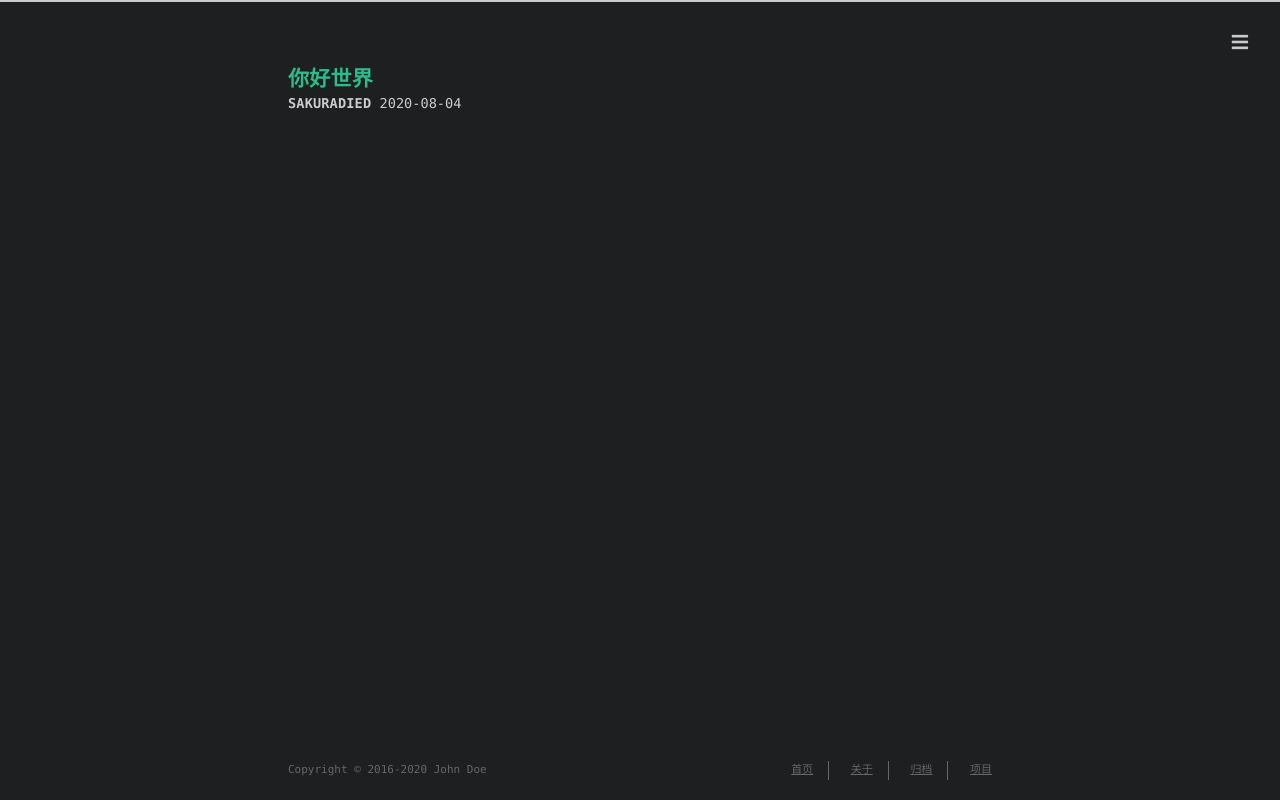
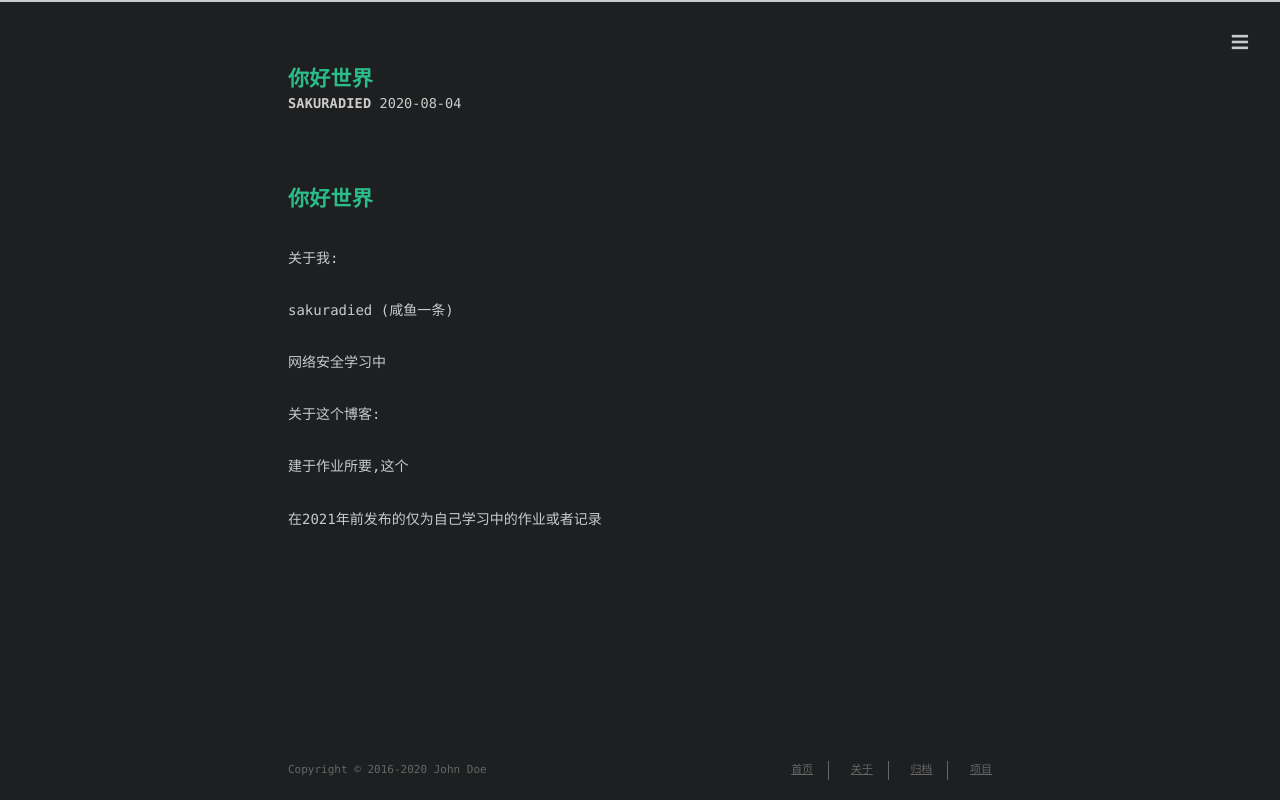
Before and after one commit to sakuradied/sakuradied.github.io, a plain HTML site: page 2020/08/04/你好世界/index.html in a window 1280 px wide. Drawn offline with Linux system fonts and the light colour scheme; a web font is replaced by a local one.

Commit message:
Site updated: 2020-08-06 18:12:44

```diff
--- a/2020/08/04/你好世界/index.html
+++ b/2020/08/04/你好世界/index.html
@@ -6,13 +6,15 @@
     <meta http-equiv="X-UA-Compatible" content="IE=edge">
     <meta name="HandheldFriendly" content="True">
     <meta name="viewport" content="width=device-width, initial-scale=1, maximum-scale=1" />
-    <meta property="og:type" content="article">
+    <meta name="description" content="你好世界关于我: sakuradied (咸鱼一条) 网络安全学习中 关于这个博客: 建于作业所要,这个 在2021年前发布的仅为自己学习中的作业或者记录">
+<meta property="og:type" content="article">
 <meta property="og:title" content="你好世界">
 <meta property="og:url" content="http://yoursite.com/2020/08/04/%E4%BD%A0%E5%A5%BD%E4%B8%96%E7%95%8C/index.html">
 <meta property="og:site_name" content="sakuradied">
+<meta property="og:description" content="你好世界关于我: sakuradied (咸鱼一条) 网络安全学习中 关于这个博客: 建于作业所要,这个 在2021年前发布的仅为自己学习中的作业或者记录">
 <meta property="og:locale" content="zh_CN">
 <meta property="article:published_time" content="2020-08-04T02:31:38.000Z">
-<meta property="article:modified_time" content="2020-08-04T02:31:38.251Z">
+<meta property="article:modified_time" content="2020-08-06T10:12:34.208Z">
 <meta property="article:author" content="John Doe">
 <meta name="twitter:card" content="summary">
 
@@ -103,7 +105,7 @@
 
     </div>
     <div id="toc">
-
+      <ol class="toc"><li class="toc-item toc-level-1"><a class="toc-link" href="#%E4%BD%A0%E5%A5%BD%E4%B8%96%E7%95%8C"><span class="toc-number">1.</span> <span class="toc-text">你好世界</span></a></li></ol>
     </div>
   </span>
 </div>
@@ -142,6 +144,12 @@
 
 
   <div class="content" itemprop="articleBody">
+    <h1 id="你好世界"><a href="#你好世界" class="headerlink" title="你好世界"></a>你好世界</h1><p>关于我:</p>
+<p>sakuradied (咸鱼一条)</p>
+<p>网络安全学习中</p>
+<p>关于这个博客:</p>
+<p>建于作业所要,这个</p>
+<p>在2021年前发布的仅为自己学习中的作业或者记录</p>
 
   </div>
 </article>
@@ -167,7 +175,7 @@
     </div>
 
     <div id="toc-footer" style="display: none">
-
+      <ol class="toc"><li class="toc-item toc-level-1"><a class="toc-link" href="#%E4%BD%A0%E5%A5%BD%E4%B8%96%E7%95%8C"><span class="toc-number">1.</span> <span class="toc-text">你好世界</span></a></li></ol>
     </div>
 
     <div id="share-footer" style="display: none">
```
